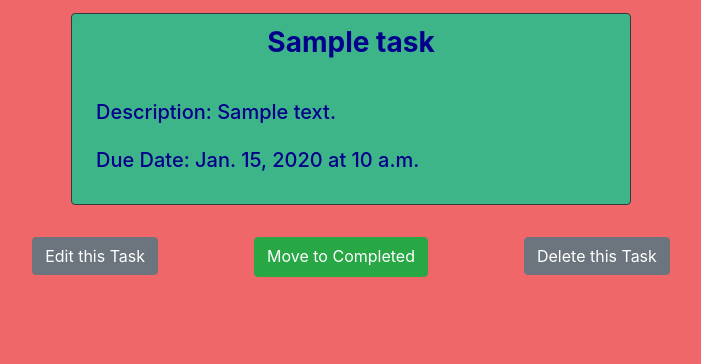
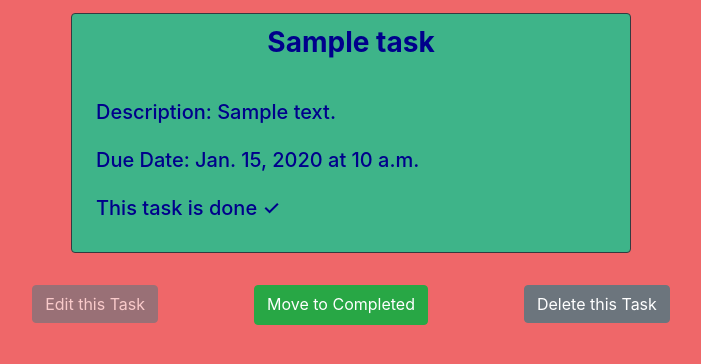
Before and after one commit to anton-mirazchiyski/TodoApp, a Django app: page /tasks/details/1/ in a window 1280 px wide. Shown: the part 166-530 px from the top of the page, without its empty margins (289-990 px from the left). Run offline with Django 4.2, Linux system fonts and the light colour scheme; a user stored in the database is signed in; tables that the repository leaves empty hold one stand-in row (values such as "Sample post").

Commit message:
Update edit button
Disable edit button if the task is in the past, due date

```diff
--- a/todo_app/tasks/templates/tasks/task-details.html
+++ b/todo_app/tasks/templates/tasks/task-details.html
@@ -15,6 +15,9 @@
             <div class="p-2 h5">
                 Due Date: {{ task.due_date }} {% if task.time %} at {{ task.time }} {% endif %}
             </div>
+            {% if task.is_done %}
+                <div class="p-2 h5 align-self-left">This task is done ✓</div>
+            {% endif %}
         </div>
     </div>
 
@@ -23,7 +26,9 @@
             <div class="btn-group">
                 <div class="mr-5">
                     <a href="{% url 'tasks:edit-task' task.pk %}" class="text-decoration-none text-white">
-                        <button type="button" name="edit" class="btn btn-secondary mr-5 rounded">
+                        <button type="button" name="edit"
+                                {% if task_in_the_past %} disabled {% endif %}
+                                class="btn btn-secondary mr-5 rounded">
                             Edit this Task
                         </button>
                     </a>
--- a/todo_app/tasks/views.py
+++ b/todo_app/tasks/views.py
@@ -6,7 +6,7 @@ from todo_app.accounts.models import Account
 from todo_app.tasks.forms import TaskAddForm, TaskEditForm
 from todo_app.tasks.models import Task
 from utils.tasks_utils import find_next_task, move_done_tasks_to_completed, place_completed_tasks_by_dates, \
-    disable_fields_if_task_done
+    disable_fields_if_task_done, task_in_the_past
 
 
 def show_all_tasks(request):
@@ -66,9 +66,7 @@ def add_task(request):
     else:
         form = TaskAddForm()
 
-    return render(request,
-                  'tasks/task-add.html',
-                  {'form': form})
+    return render(request, 'tasks/task-add.html', {'form': form})
 
 
 def details_task(request, pk):
@@ -89,9 +87,11 @@ def details_task(request, pk):
             current_task.save()
             return redirect('tasks:completed-tasks')
 
-    return render(request,
-                  'tasks/task-details.html',
-                  {'task': current_task})
+    context = {
+        'task': current_task,
+        'task_in_the_past': task_in_the_past(current_task)
+    }
+    return render(request, 'tasks/task-details.html', context)
 
 
 def edit_task(request, pk):
@@ -107,6 +107,8 @@ def edit_task(request, pk):
         form = TaskEditForm(instance=task_to_edit)
         disable_fields_if_task_done(task_to_edit, form)
 
-    return render(request,
-                  'tasks/task-edit.html',
-                  {'form': form, 'task': task_to_edit})
+    context = {
+        'form': form,
+        'task': task_to_edit,
+    }
+    return render(request, 'tasks/task-edit.html', context)
--- a/utils/tasks_utils.py
+++ b/utils/tasks_utils.py
@@ -45,3 +45,7 @@ def disable_fields_if_task_done(task, form):
     if task.is_done:
         for field in form.fields:
             form.fields[field].widget.attrs['disabled'] = True
+
+
+def task_in_the_past(task):
+    return task.due_date < datetime.date.today()
```
